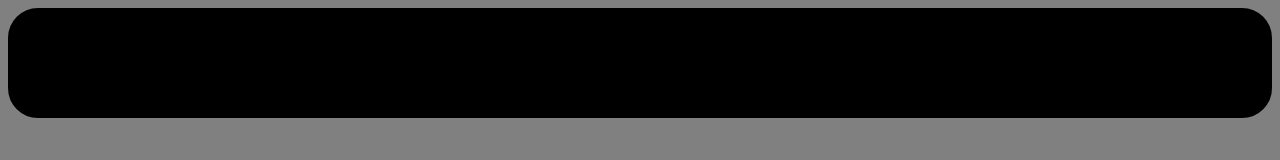
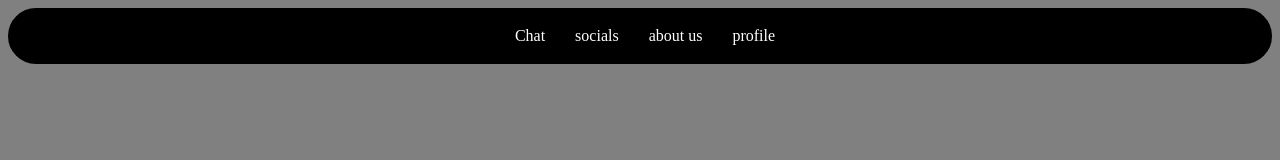
Before and after one commit to Aashir5678/Chat-App-Node, a website: page frontend/index.html in a window 1280 px wide. Shown: the top 160 px of the page. Drawn offline with nearby package versions, Linux system fonts and the light colour scheme; no server answers.

Commit message:
nav done for now

```diff
--- a/frontend/styles.css
+++ b/frontend/styles.css
@@ -8,6 +8,20 @@ nav{
     justify-content: center;
     align-items: center;
     border-radius: 30px;
+}
+nav ul{
+    display: flex;
+    color: white;
+}
+nav li{
+    display: inline-flex;
+    margin-right: 30px;
+}
+nav li:hover{
+    color: bisque;
+}
+nav li:hover:first-child{
+    color: white;
 }
 .Text-container{
     border: 2px black solid;
```
